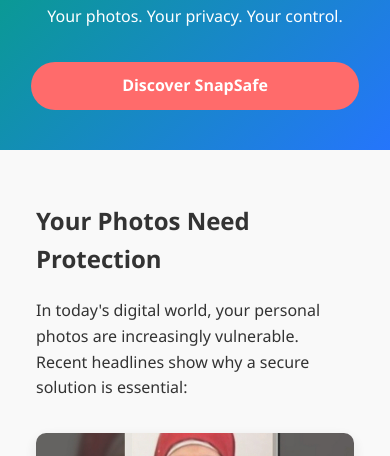
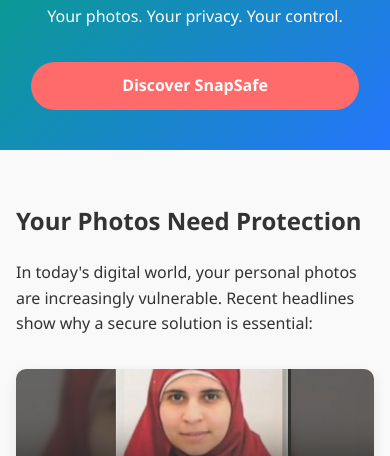
Before and after one commit to SecureCamera/SecureCameraWebsite, a website: page index.html in a window 390 px wide. Shown: the part 220-676 px from the top of the page. Drawn offline with Linux system fonts and the light colour scheme.

Commit message:
index tweaks

```diff
--- a/index.css
+++ b/index.css
@@ -1,3 +1,6 @@
+html {
+    scroll-behavior: smooth;
+}
 body {
     font-family: 'Segoe UI', Tahoma, Geneva, Verdana, sans-serif;
     margin: 0;
@@ -59,8 +62,17 @@
     max-width: 1200px;
     margin: 0 auto;
 }
-.news-stories {
+section.news-stories {
+    margin: 0;
+    width: 100%;
+    max-width: 100%;
+    padding: 0;
     background-color: #f9f9f9;
+}
+.news-stories div.container {
+    margin: 0 auto;
+    padding: 2rem 2rem;
+    max-width: 1200px;
 }
 .news-grid {
     display: grid;
@@ -180,6 +192,9 @@
         max-width: 500px;
         margin: 0 auto;
     }
+    .news-stories div.container {
+        padding: 3rem 1.5rem;
+    }
 }
 
 @media (max-width: 480px) {
@@ -198,6 +213,9 @@
         gap: 1.5rem;
     }
     section {
+        padding: 2rem 1rem;
+    }
+    .news-stories div.container {
         padding: 2rem 1rem;
     }
     .feature-card {
```
